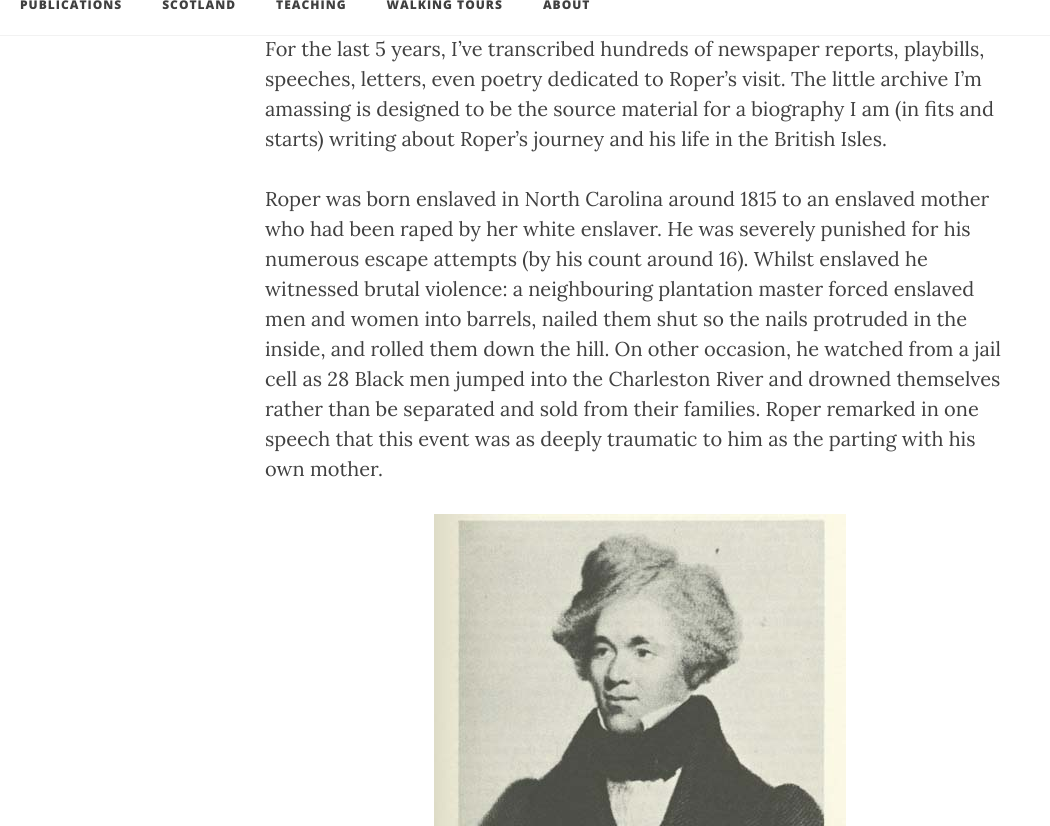
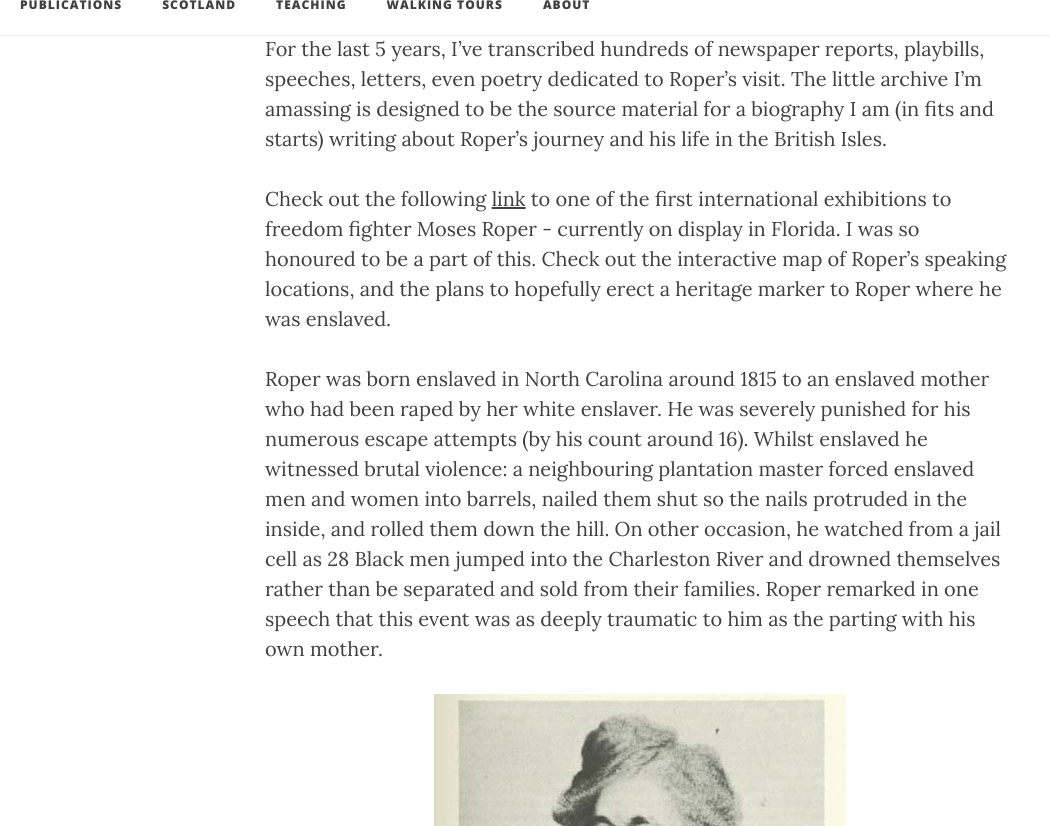
Before and after one commit to FDUK/fduk.github.io, a Jekyll site: the page built from Moses Roper.md, in a window 1280 px wide and 900 px high, scrolled down 993 px, cut to the strip 74-900 px from the top of the window. Shown: the whole strip, without its empty margins (0-1050 px from the left). Built offline with Jekyll 4.4.1, drawn with Linux system fonts in a browser that asks for light colours; nearby versions of some CDN libraries.

Commit message:
Update Moses Roper.md

```diff
--- a/Moses Roper.md
+++ b/Moses Roper.md
@@ -12,6 +12,8 @@ Roper’s Narrative was one of the first to visually depict the horrors of slave
 
 
 For the last 5 years, I've transcribed hundreds of newspaper reports, playbills, speeches, letters, even poetry dedicated to Roper's visit. The little archive I'm amassing is designed to be the source material for a biography I am (in fits and starts) writing about Roper's journey and his life in the British Isles.
+
+Check out the following [link](https://t.e2ma.net/webview/knaksw/bdf9759bfc14744a47efde8e9370689d) to one of the first international exhibitions to freedom fighter Moses Roper - currently on display in Florida. I was so honoured to be a part of this. Check out the interactive map of Roper's speaking locations, and the plans to hopefully erect a heritage marker to Roper where he was enslaved.
 
 Roper was born enslaved in North Carolina around 1815 to an enslaved mother who had been raped by her white enslaver. He was severely punished for his numerous escape attempts (by his count around 16). Whilst enslaved he witnessed brutal violence: a neighbouring plantation master forced enslaved men and women into barrels, nailed them shut so the nails protruded in the inside, and rolled them down the hill. On other occasion, he watched from a jail cell as 28 Black men jumped into the Charleston River and drowned themselves rather than be separated and sold from their families. Roper remarked in one speech that this event was as deeply traumatic to him as the parting with his own mother.
 
```
